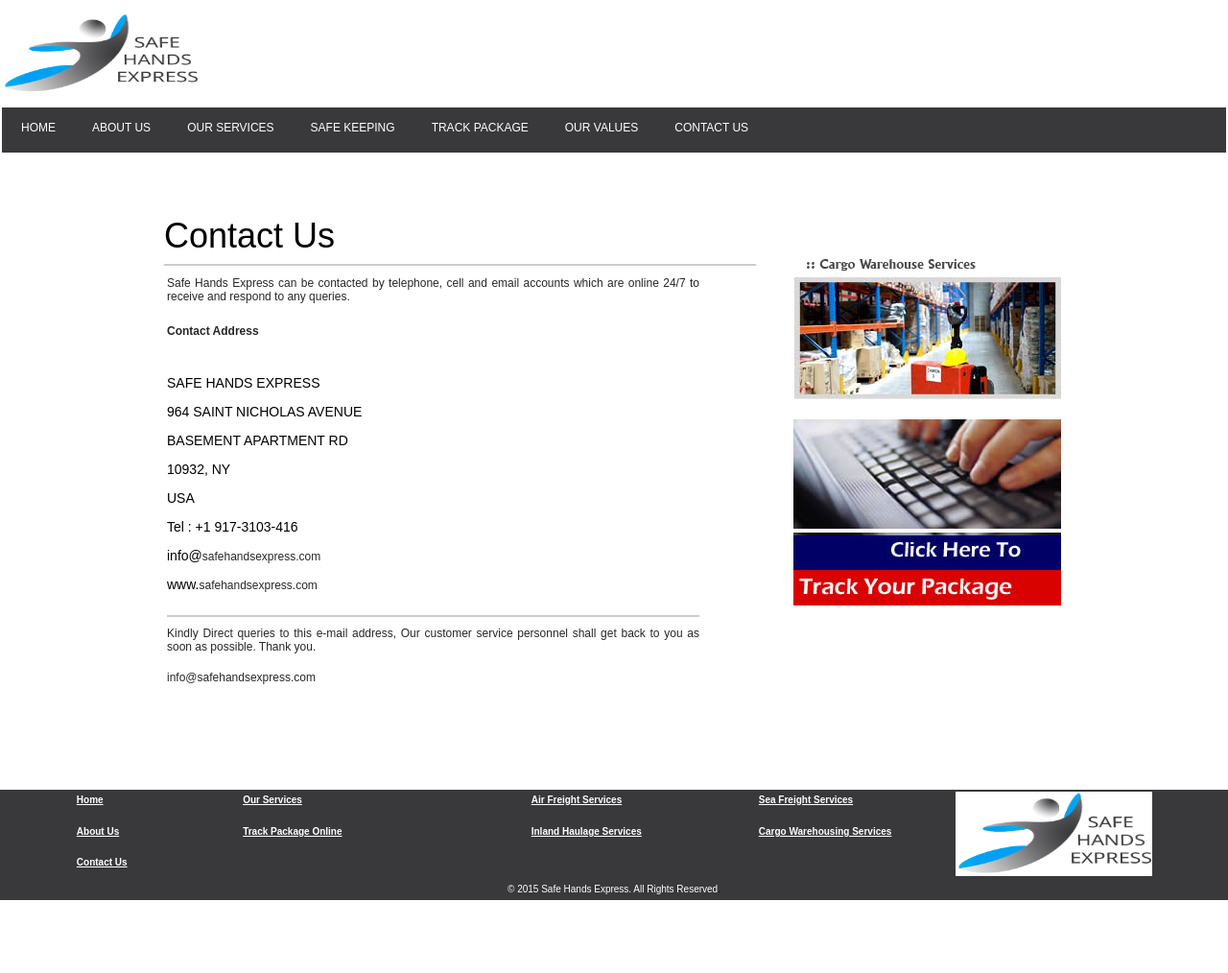
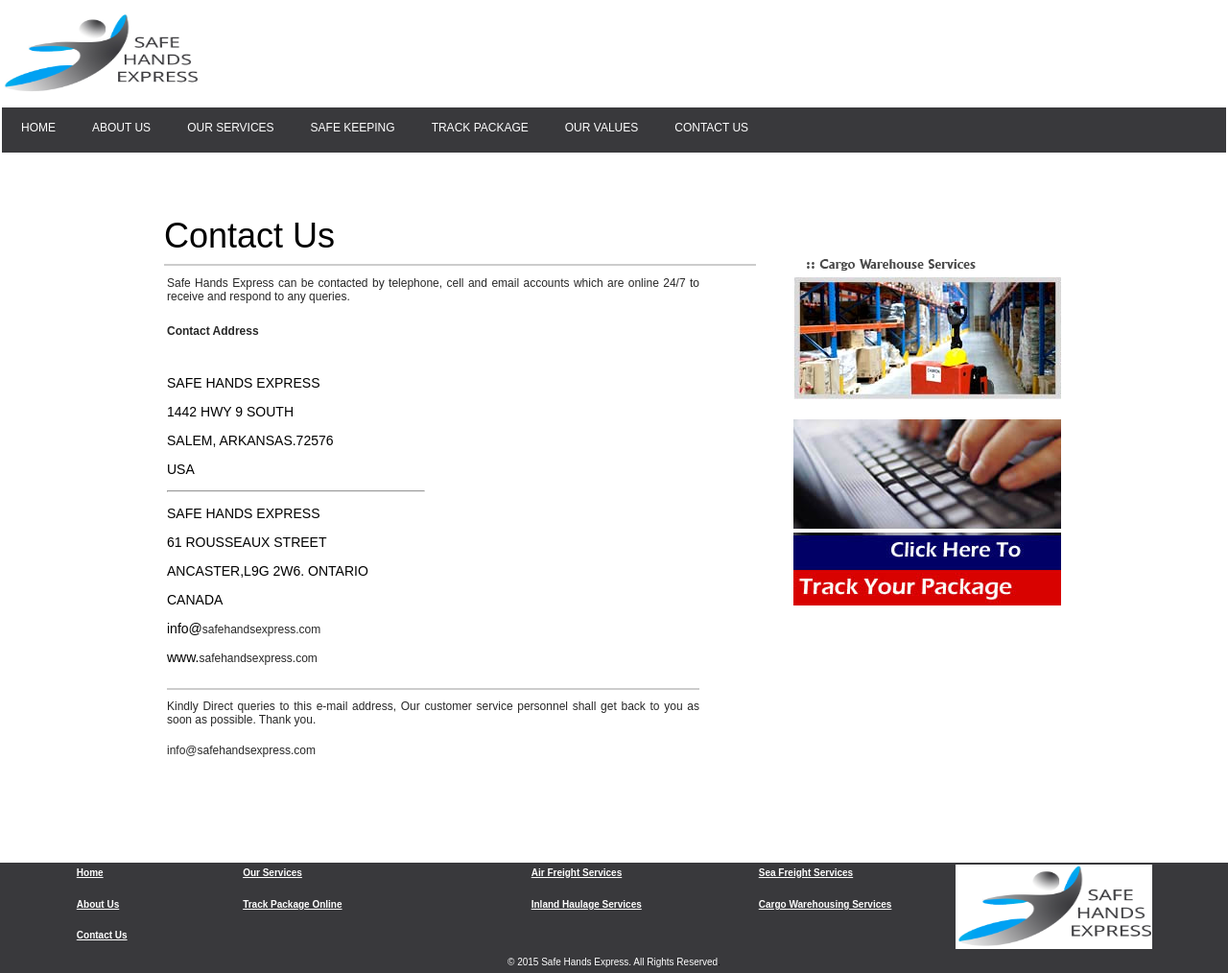
Before and after one commit to lobal1/lobal1.github.io, a Jekyll site: the page built from contact-us.html, in a window 1280 px wide. Shown: the whole page at 96% size. Built offline with Jekyll 4.4.1, drawn with Linux system fonts in a browser that asks for light colours; before the commit the page ends 938 px from its top, so only the background shows below that.

Commit message:
Update contact-us.html

```diff
--- a/contact-us.html
+++ b/contact-us.html
@@ -67,11 +67,14 @@
                 <tr>
                   <td height="81" valign="top"><p>&nbsp;</p>
                     <p class="style30">SAFE HANDS EXPRESS</p>
-                    <p class="style30">964 SAINT NICHOLAS AVENUE </p>
-                    <p class="style30">BASEMENT APARTMENT RD </p>
-                     <p class="style30">10932, NY </p>
+                    <p class="style30">1442 HWY 9 SOUTH</p>
+                   <p class="style30">SALEM, ARKANSAS.72576 </p>
                     <p class="style30">USA</p>
-                    <p class="style30">Tel : +1 917-3103-416 </p>
+                    <hr></hr>
+                    <p class="style30">SAFE HANDS EXPRESS</p>
+                    <p class="style30">61 ROUSSEAUX STREET</p>
+                    <p class="style30">ANCASTER,L9G 2W6. ONTARIO</p>
+                    <p class="style30">CANADA</p>
                     <p class="style30">info@<span class="style4">safehandsexpress.com</span></p>
                     <p class="style30">www.<span class="style4">safehandsexpress.com</span></p></td>
                   <td>&nbsp;</td>
```
